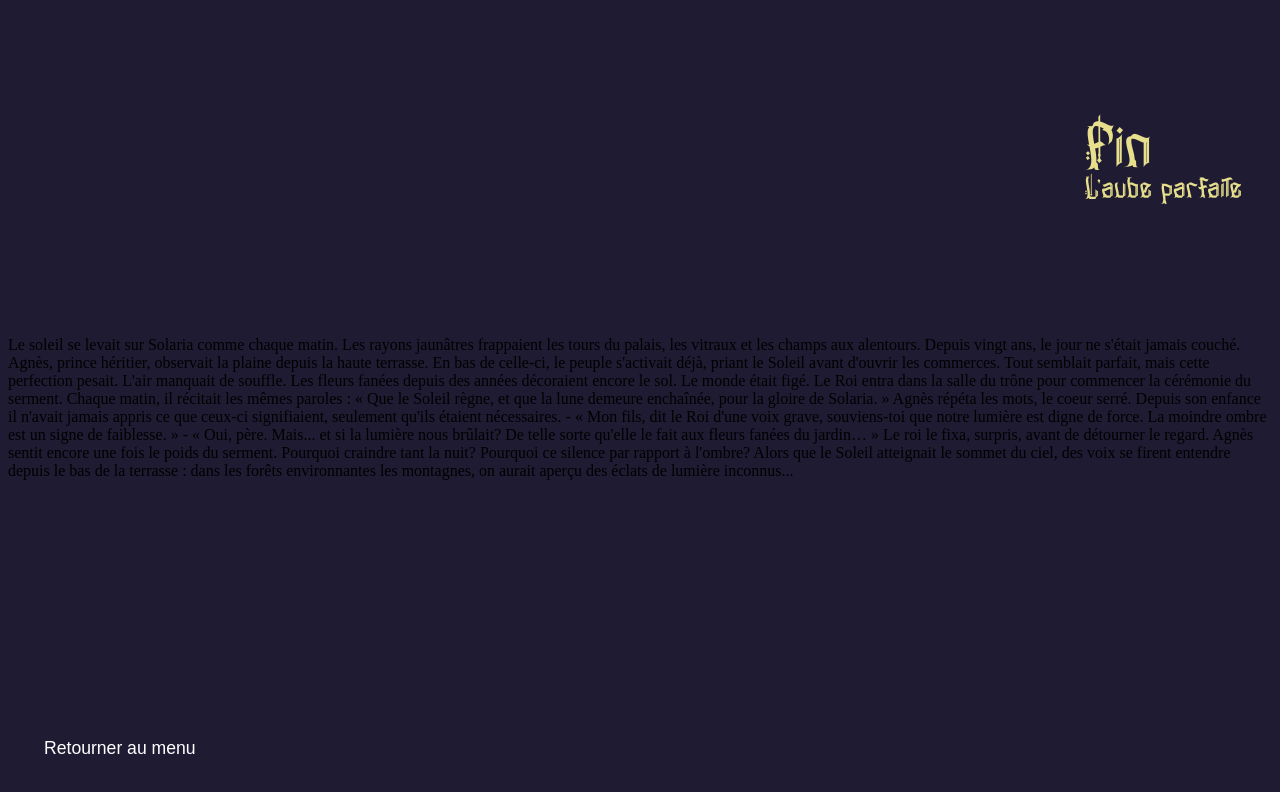
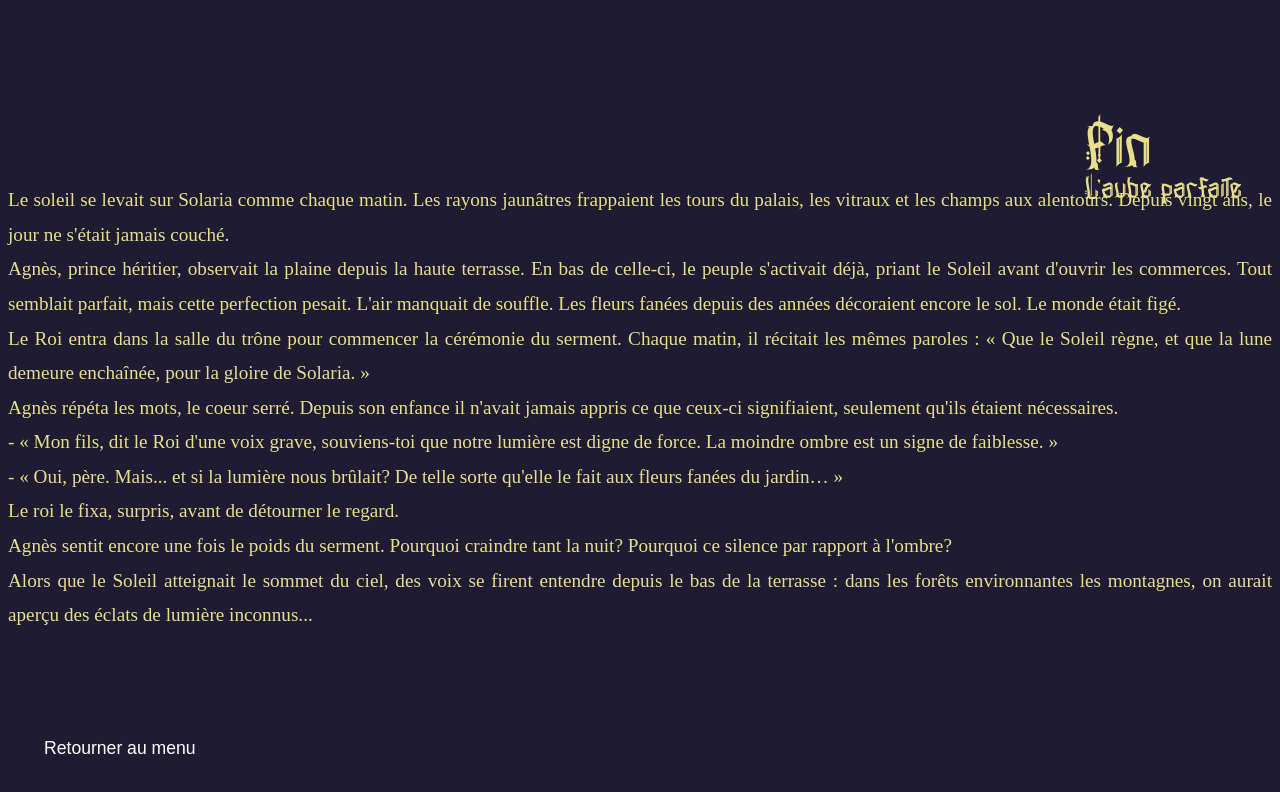
Before and after one commit to ryandufault/webapp-creative-benjamin-yannick-ryan, a Vue app in the folder lesermentdelalune/: page /ending/1 in a window 1280 px wide. Shown: the top 792 px of the page. Built offline with nearby package versions, Linux system fonts and the light colour scheme.

Commit message:
fins fonctionnelles

```diff
--- a/lesermentdelalune/src/views/ChapterView.vue
+++ b/lesermentdelalune/src/views/ChapterView.vue
@@ -135,9 +135,18 @@ export default {
           query: { version: version }
         });
       }
-      else if (nextChapterId === 9) { // si on arrive au chap 9 (une fin)
-        this.$router.push({ name: 'fin' });
-      } else {
+      else if (nextChapterId >= 9) { // si on arrive à une fin
+        const endingId = this.finsSysCons(); // détermine quelle fin selon métriques
+        console.log(`Fin ID: ${endingId}`);
+        console.log(`Aurore: ${this.playerStore.auroreValue}`);
+        console.log(`Soleil: ${this.playerStore.soleilValue}`);
+        console.log(`Royaume: ${this.playerStore.royaumeValue}`);
+        this.$router.push({
+          name: 'fin',
+          params: { id: endingId }
+        });
+      }
+      else {
         // Navigation programmatique vers chap suivant
         this.$router.push({
           name: 'chapitre',
@@ -249,13 +258,13 @@ export default {
     },
 
     finsSysCons() {
-      if (this.playerStore.auroreValue >= 70) {
+      if (this.playerStore.auroreValue >= 70) { // si aurore ­70+/100 = Fin La Lune libérée
         return 9; // id de la fin La Lune libérée
       }
-      if (this.playerStore.soleilValue >= 60 && this.playerStore.royaumeValue >= 50) {
+      if (this.playerStore.soleilValue >= 60 && this.playerStore.royaumeValue >= 50) { // si soleil 60+/100 + Royaume 50+/100 = Fin Roi de cendres
         return 10; // id de la fin Le Roi de cendres
       }
-      if (this.playerStore.royaumeValue >= 70 && this.playerStore.soleilValue <= 59) {
+      if (this.playerStore.royaumeValue >= 70 && this.playerStore.soleilValue <= 59) { // si royaume 70+/100 + Soleil 59-/100 = Sacrifice solaire
         return 11; // id de la fin Sacrifice solaire
       }
       return 11;
@@ -301,17 +310,15 @@ export default {
 }
 
 .chapitre-header h1 {
-  font-size: 5rem;
-  margin-bottom: 1vw;
+  font-size: 2rem;
+  margin-bottom: 5px;
   color: #E7DF8B;
   font-family: Mostean;
-  font-weight: 400;
 }
 
 .chapitre-header h2 {
-  font-size: 2.3rem;
+  font-size: 1.3rem;
   font-weight: 400;
-  margin-top: -1.5vw;
   color: #E7DF8B;
   font-family: Mostean;
 }
--- a/lesermentdelalune/src/views/EndingView.vue
+++ b/lesermentdelalune/src/views/EndingView.vue
@@ -107,6 +107,16 @@ methods: {
   gap: 20px;
 }
 
+.fin-contenu p {
+  font-size: 1.2rem;
+  line-height: 1.8;
+  color: #E7DF8B;
+  font-family: Gothic;
+  text-align: justify;
+  white-space: pre-line;
+  margin: 0;
+}
+
 .btn-menu {
   position: absolute;
   bottom: 20px;
```
